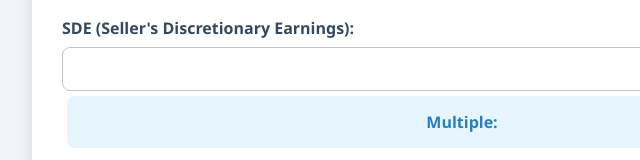
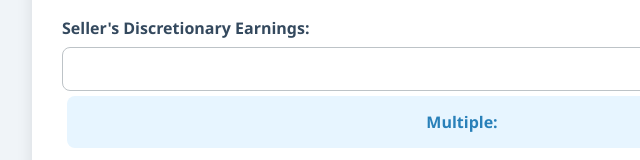
Before and after one commit to edaro27/smb, a plain HTML site: page index.html in a window 1280 px wide. Shown: the part 210-370 px from the top of the page, 178-818 px from the left. Drawn offline with Linux system fonts and the light colour scheme.

Commit message:
Updated SDE label

```diff
--- a/index.html
+++ b/index.html
@@ -118,7 +118,7 @@
     <div class="container">
         <h2>Deal Calculator</h2>
         <label>Purchase Price: <input type="number" id="purchasePrice" oninput="calculate()"></label>
-        <label>SDE (Seller's Discretionary Earnings): <input type="number" id="sde" oninput="calculate()"></label>
+        <label>Seller's Discretionary Earnings: <input type="number" id="sde" oninput="calculate()"></label>
         <div class="result">Multiple: <span id="multiple"></span></div>
 
         <div class="input-container">
```
